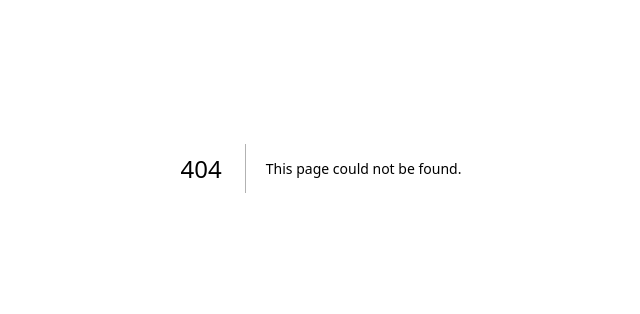
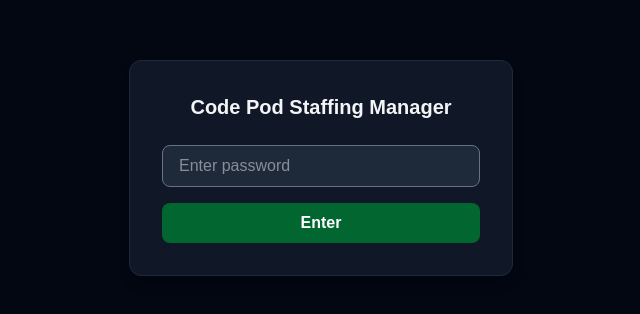
Before and after one commit to diegoaglz98/staffing-app, a Next.js app: page /login in a window 1280 px wide. Before the commit this address had no page. Shown: the part 232-546 px from the top of the page, without its empty margins (319-959 px from the left). Built offline with nearby package versions, Linux system fonts and the light colour scheme.

Commit message:
Add password protection

```diff
--- /dev/null
+++ b/app/api/auth/route.ts
@@ -0,0 +1,19 @@
+import { NextResponse } from 'next/server'
+
+export async function POST(request: Request) {
+  const { password } = await request.json()
+
+  if (password !== process.env.APP_PASSWORD) {
+    return NextResponse.json({ error: 'Invalid password' }, { status: 401 })
+  }
+
+  const response = NextResponse.json({ ok: true })
+  response.cookies.set('auth', 'true', {
+    httpOnly: true,
+    secure: process.env.NODE_ENV === 'production',
+    sameSite: 'strict',
+    maxAge: 60 * 60 * 24 * 7, // 7 days
+    path: '/',
+  })
+  return response
+}
--- /dev/null
+++ b/app/login/page.tsx
@@ -0,0 +1,57 @@
+'use client'
+
+import { useState } from 'react'
+import { useRouter } from 'next/navigation'
+
+export default function LoginPage() {
+  const [password, setPassword] = useState('')
+  const [error, setError] = useState('')
+  const [loading, setLoading] = useState(false)
+  const router = useRouter()
+
+  async function handleSubmit(e: React.FormEvent) {
+    e.preventDefault()
+    setLoading(true)
+    setError('')
+
+    const res = await fetch('/api/auth', {
+      method: 'POST',
+      headers: { 'Content-Type': 'application/json' },
+      body: JSON.stringify({ password }),
+    })
+
+    if (res.ok) {
+      router.push('/')
+      router.refresh()
+    } else {
+      setError('Incorrect password')
+      setLoading(false)
+    }
+  }
+
+  return (
+    <div className="min-h-screen flex items-center justify-center bg-gray-950">
+      <div className="bg-gray-900 border border-gray-800 rounded-xl p-8 w-full max-w-sm shadow-lg">
+        <h1 className="text-xl font-bold text-gray-100 mb-6 text-center">Code Pod Staffing Manager</h1>
+        <form onSubmit={handleSubmit} className="flex flex-col gap-4">
+          <input
+            type="password"
+            placeholder="Enter password"
+            value={password}
+            onChange={e => setPassword(e.target.value)}
+            className="bg-gray-800 border border-gray-700 text-gray-100 rounded-lg px-4 py-2 focus:outline-none focus:border-gray-500"
+            autoFocus
+          />
+          {error && <p className="text-red-400 text-sm">{error}</p>}
+          <button
+            type="submit"
+            disabled={loading}
+            className="bg-green-800 hover:bg-green-700 text-white font-semibold rounded-lg px-4 py-2 transition-colors disabled:opacity-50"
+          >
+            {loading ? 'Checking...' : 'Enter'}
+          </button>
+        </form>
+      </div>
+    </div>
+  )
+}
--- /dev/null
+++ b/middleware.ts
@@ -0,0 +1,21 @@
+import { NextResponse } from 'next/server'
+import type { NextRequest } from 'next/server'
+
+export function middleware(request: NextRequest) {
+  const auth = request.cookies.get('auth')?.value
+  const { pathname } = request.nextUrl
+
+  if (pathname.startsWith('/login') || pathname.startsWith('/api/auth')) {
+    return NextResponse.next()
+  }
+
+  if (auth !== 'true') {
+    return NextResponse.redirect(new URL('/login', request.url))
+  }
+
+  return NextResponse.next()
+}
+
+export const config = {
+  matcher: ['/((?!_next/static|_next/image|favicon.ico).*)'],
+}
```
